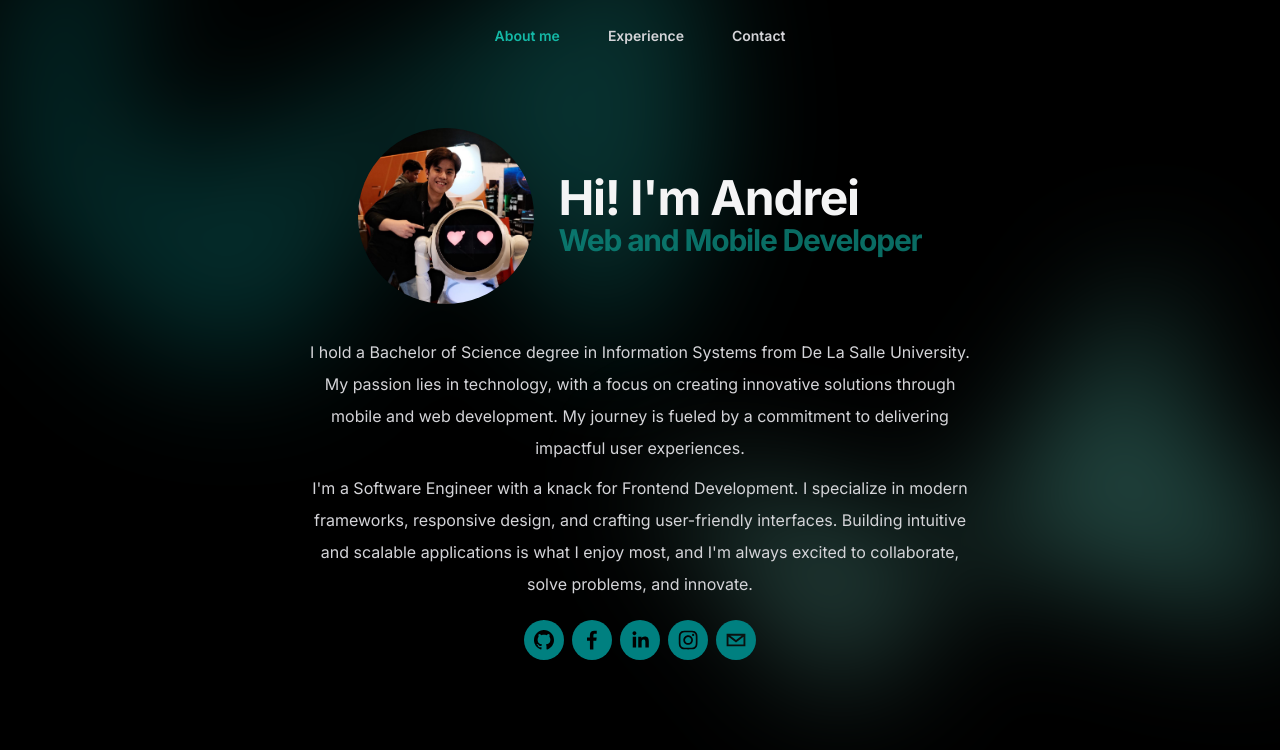
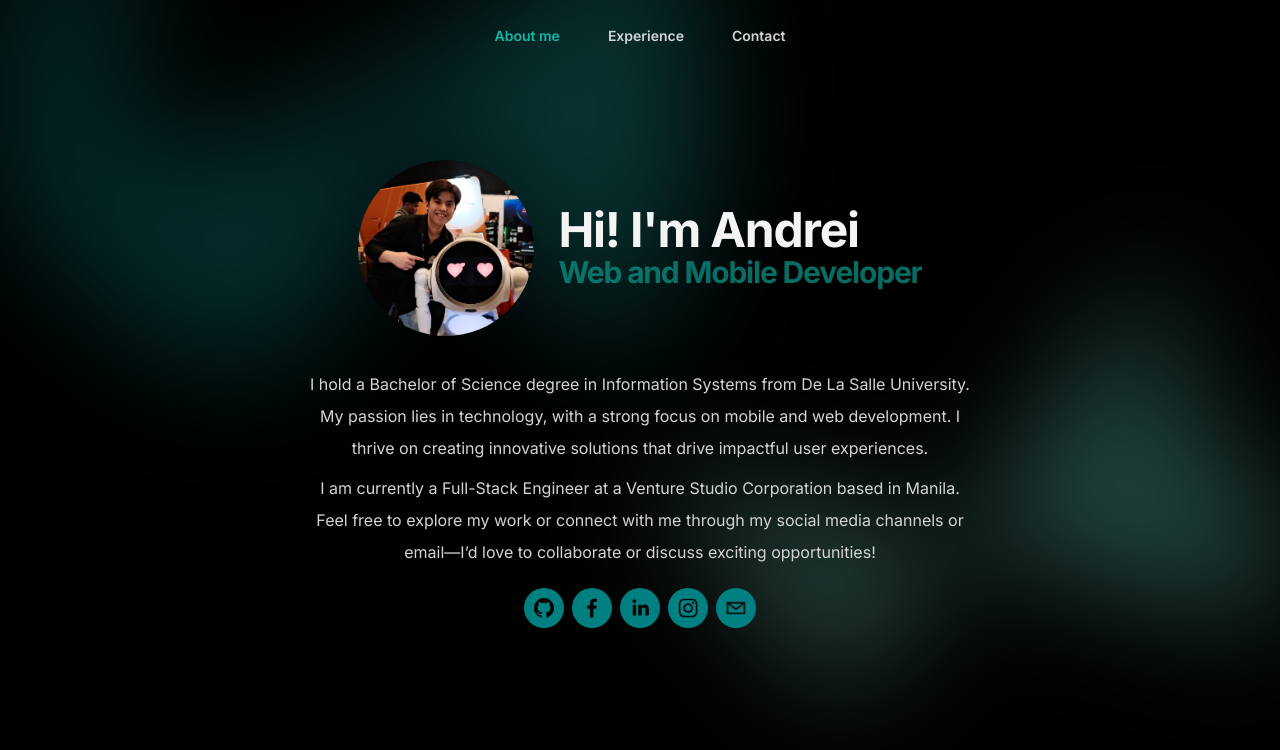
Before and after one commit to AndreiMarin15/andrei-portfolio, a Next.js app: page / in a window 1280 px wide. Shown: the top 750 px of the page. Built offline with nearby package versions, Linux system fonts and the light colour scheme.

Commit message:
Update personal introduction and professional information in the homepage

```diff
--- a/src/app/page.jsx
+++ b/src/app/page.jsx
@@ -12,13 +12,11 @@ import Head from "next/head";
 export default function Home() {
   const content = {
     name: "Hi! I'm Andrei",
-    temp: "I am currently pursuing a Bachelor of Science degree in Information Systems at De La Salle University. My passion lies in technology, with a particular interest in mobile and web development.I currently work as a Full-Stack Developer at a Venture Studio here in Manila. Feel free to explore my work or connect with me through my socials or email!",
+
     intro:
-      "I hold a Bachelor of Science degree in Information Systems from De La Salle University. My passion lies in technology, with a focus on creating innovative solutions through mobile and web development. My journey is fueled by a commitment to delivering impactful user experiences. ",
+      "I hold a Bachelor of Science degree in Information Systems from De La Salle University. My passion lies in technology, with a strong focus on mobile and web development. I thrive on creating innovative solutions that drive impactful user experiences. ",
 
-    info: "I'm a Software Engineer with a knack for Frontend Development. I specialize in modern frameworks, responsive design, and crafting user-friendly interfaces. Building intuitive and scalable applications is what I enjoy most, and I'm always excited to collaborate, solve problems, and innovate.",
-    info2:
-      "Right now, I'm working as a Full-Stack Engineer at a Venture Studio Corporation in Manila, helping bring exciting digital ideas to life. Feel free to check out my projects or reach out through my socials or email—I'd love to connect!",
+    info: "I am currently a Full-Stack Engineer at a Venture Studio Corporation based in Manila. Feel free to explore my work or connect with me through my social media channels or email—I’d love to collaborate or discuss exciting opportunities!",
 
     personalEmail: "andreimarin1622@gmail.com",
     personalNumber: "+63 999 995 1973",
```
